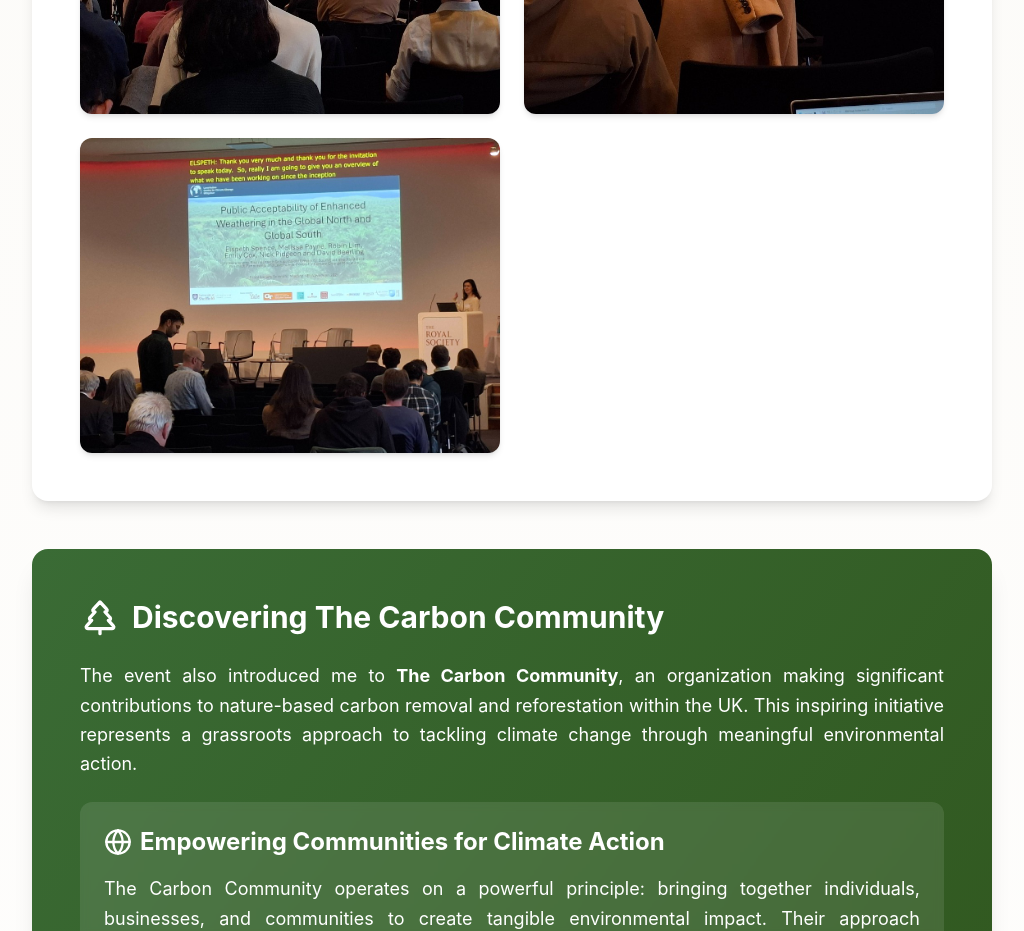
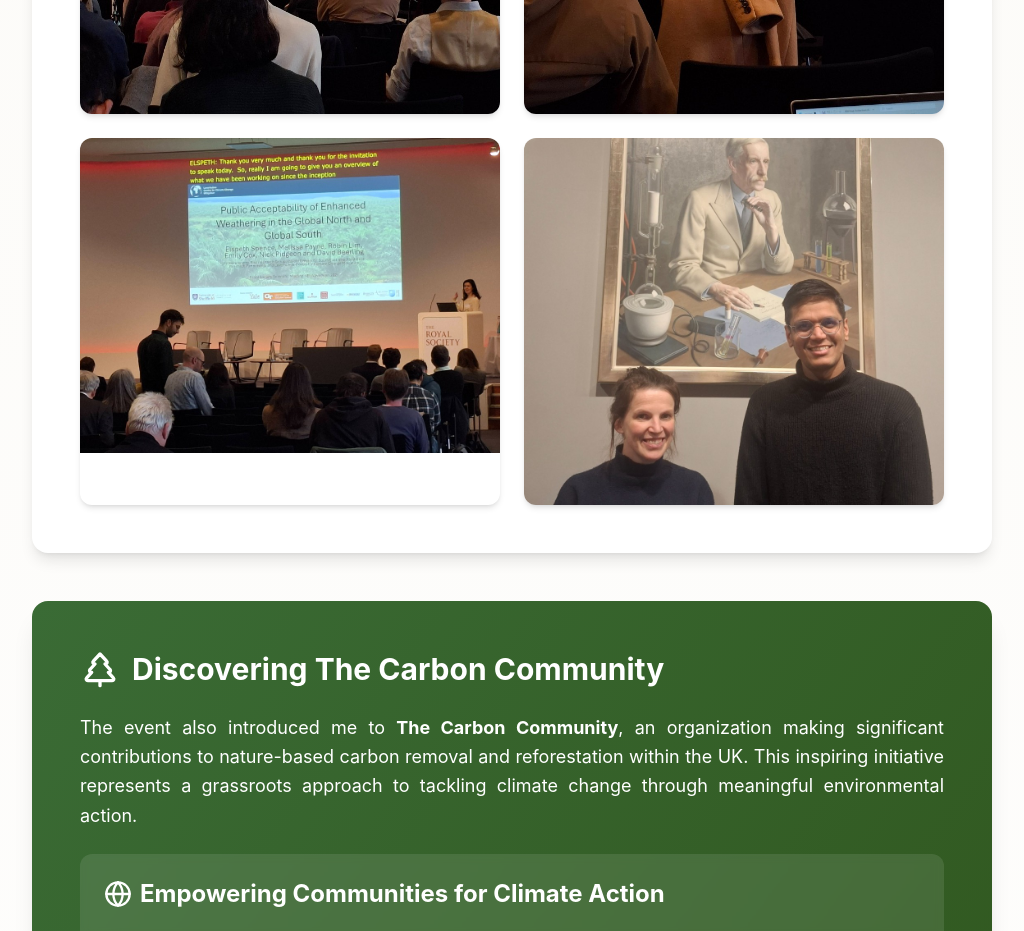
Before and after one commit to Kaustubh19-tech/EcoWebsite, a React (Create React App) app: page /treasure/royal-society in a window 1280 px wide. Shown: the part 2260-3191 px from the top of the page, without its empty margins (128-1152 px from the left). Built offline with nearby package versions, Linux system fonts and the light colour scheme.

Commit message:
Add new photo to Royal Society gallery

```diff
--- a/src/pages/RoyalSociety.js
+++ b/src/pages/RoyalSociety.js
@@ -9,7 +9,8 @@ export default function RoyalSociety() {
         { src: '/royal-society-2.jpg', alt: 'Dr. Bonnie Waring presenting on temporal evolution of ecosystem responses' },
         { src: '/royal-society-3.jpg', alt: 'Presentation on ERW + reforestation + microbiome manipulation trial' },
         { src: '/royal-society-4.jpg', alt: 'Discussion on climate mitigation benefits of ERW in reforestation and afforestation' },
-        { src: '/royal-society-5.jpg', alt: 'Dr. Elspeth Spence presenting on Public Acceptability of Enhanced Weathering' }
+        { src: '/royal-society-5.jpg', alt: 'Dr. Elspeth Spence presenting on Public Acceptability of Enhanced Weathering' },
+        { src: '/royal-society-6.jpg', alt: 'Meeting attendees posing in front of a historic scientific portrait at the Royal Society' }
     ];
 
     return (
```
Also changed, not shown: public/royal-society-6.jpg (added).
